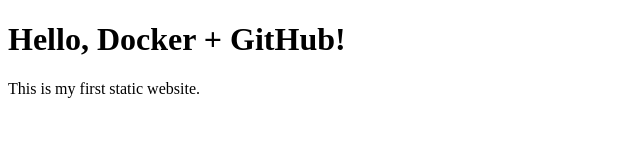
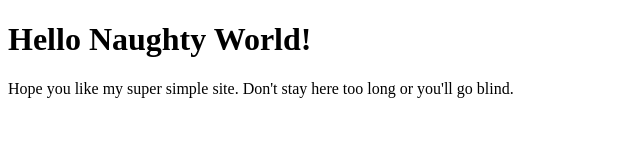
Before and after one commit to debug-me-dolan/my-static-site, a plain HTML site: page index.html in a window 1280 px wide. Shown: the whole page, without its empty margins (0-640 px from the left). Drawn offline with Linux system fonts and the light colour scheme.

Commit message:
Edited the static site

```diff
--- a/index.html
+++ b/index.html
@@ -1,10 +1,10 @@
 <!DOCTYPE html>
 <html>
 	<head>
-		  <title>My First Static Site</title>
+		  <title>NxT is Fucking with Docker</title>
 	</head>
 	<body>
-		  <h1>Hello, Docker + GitHub!</h1>
-		    <p>This is my first static website.</p>
+		  <h1>Hello Naughty World!</h1>
+		    <p>Hope you like my super simple site. Don't stay here too long or you'll go blind.</p>
 	</body>
 </html>
```
